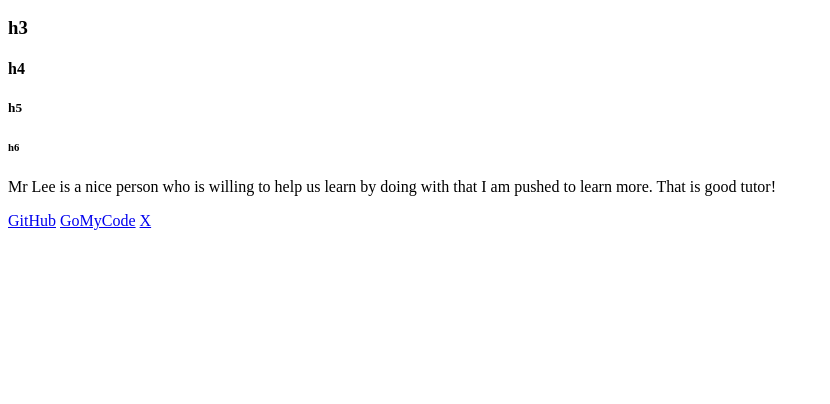
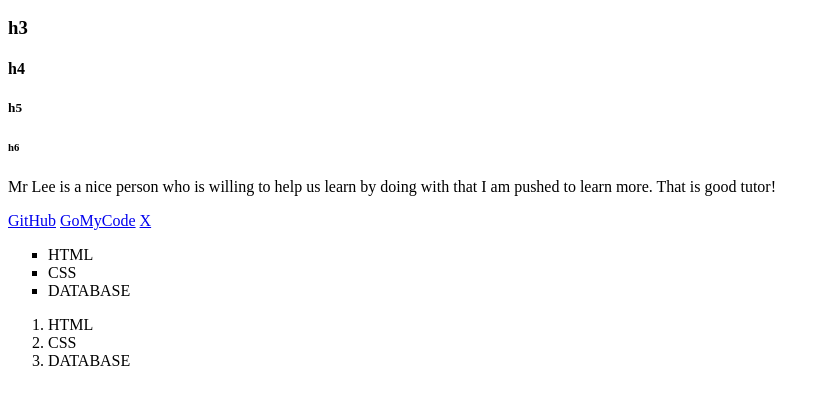
Before and after one commit to archwin010/html2, a plain HTML site: page index.html in a window 1280 px wide. Shown: the part 110-514 px from the top of the page, without its empty margins (0-830 px from the left). Drawn offline with Linux system fonts and the light colour scheme.

Commit message:
ordered and unordered lists created

```diff
--- a/index.html
+++ b/index.html
@@ -6,6 +6,7 @@
     <title>Document</title>
 </head>
 <body>
+    <!--here is my header tags-->
     <h1>h1</h1>
     <h2>h2</h2>
     <h3>h3</h3>
@@ -13,11 +14,26 @@
     <h5>h5</h5>
     <h6>h6</h6>
 
+    <!--here is my paragraph tags-->
     <p>Mr Lee is a nice person who
         is willing to help us learn by doing with that I am pushed to learn more. That is good tutor!</p>
 
         <a href="https://github.com/archwin010/html2">GitHub</a>
         <a href="https://learn.gomycode.co/dashboard-student">GoMyCode</a>
         <a href="https://twitter.com/home">X</a>
+
+        <!--here is my lists-->
+
+        <ul style="list-style: square;">
+            <li>HTML</li>
+            <li>CSS</li>
+            <li>DATABASE</li>
+        </ul>
+
+        <ol>
+            <li>HTML</li>
+            <li>CSS</li>
+            <li>DATABASE</li>
+        </ol>
 </body>
 </html>
```
